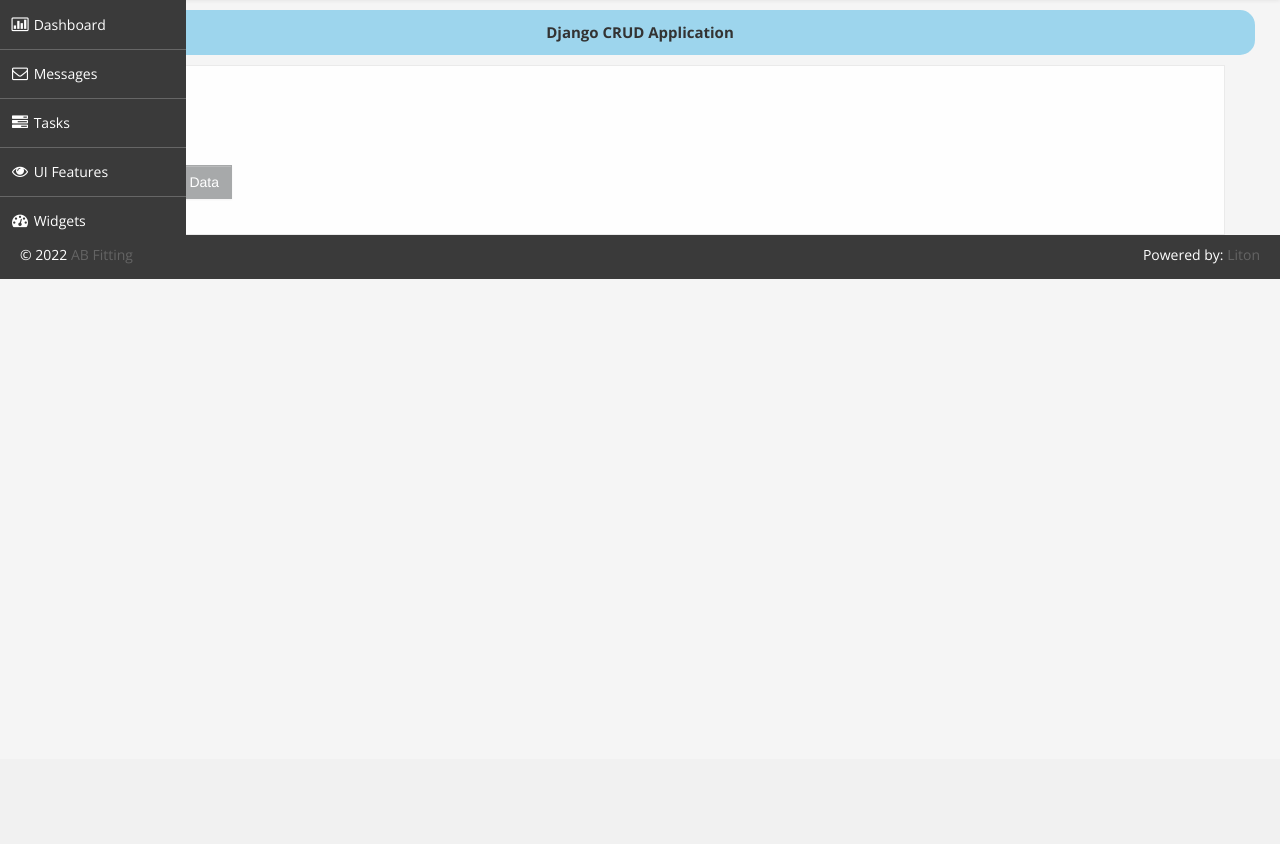
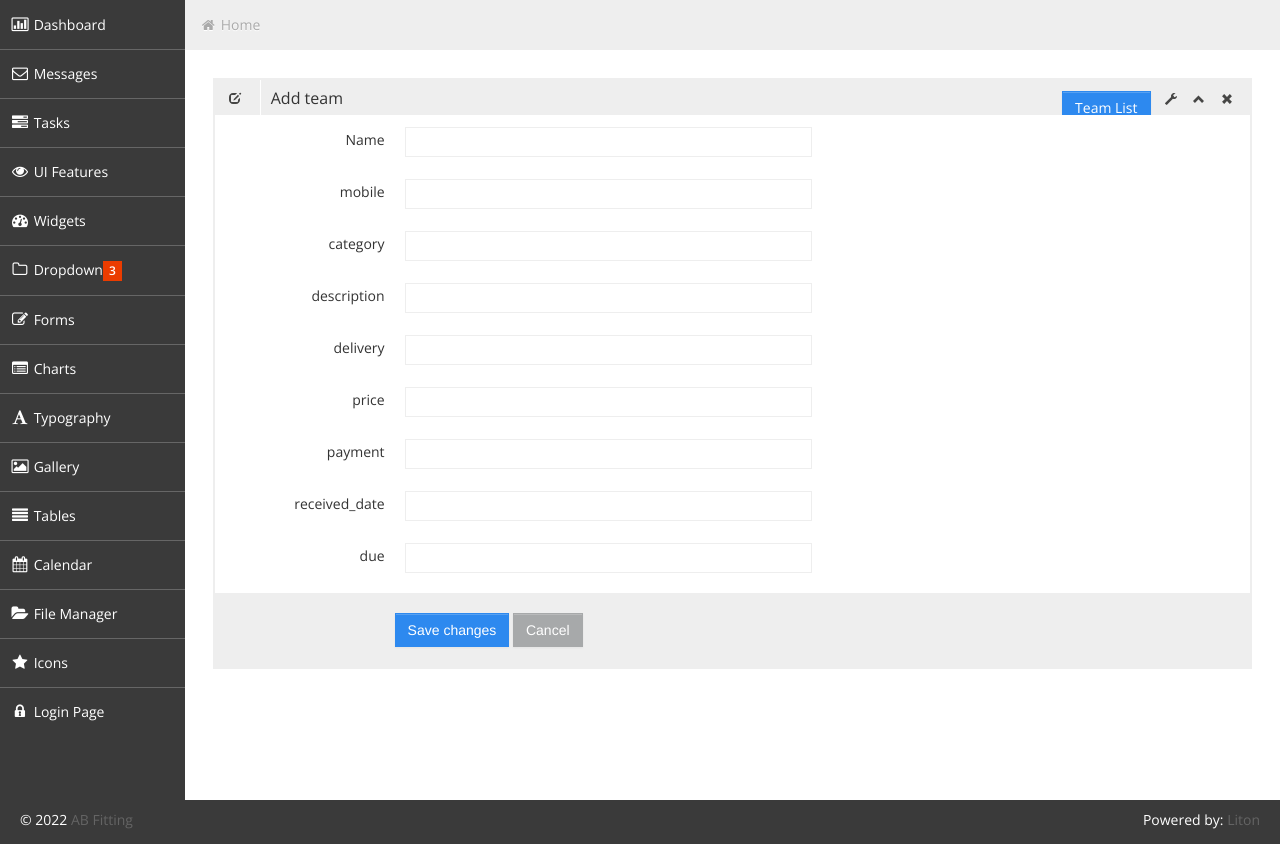
Before and after one commit to litonbairaggi/djabfitting, a Django app: page /order/create/ in a window 1280 px wide. Shown: the part 41-885 px from the top of the page. Before the commit the page ends 320 px from the top, so only its background shows below. Run offline with Django 3.2, Linux system fonts and the light colour scheme; some libraries are stand-ins or nearby versions.

Commit message:
add models on templates

```diff
--- a/templates/order/create.html
+++ b/templates/order/create.html
@@ -2,92 +2,103 @@
 {% block title %}Create Order{% endblock title %}
 {% block body %}
 {% load static %}
-<div class="container">
-    <!-- Content here -->
-        <div class="row gx-2 pt-3">
-        <h3 class="text-center" style="background-color: #87ceebcc; padding: 15px; border-radius: 15px; width: 100%;">Django CRUD Application</h3>
-            <div class="col-md-12 mt-4" style="border:1px solid #80808029; padding:15px;background-color:#ffffffde;">
 
-                <a class="btn btn-primary mb-3" href="#">Users List (Read)</a>
+<div id="content" class="span10">
+	<ul class="breadcrumb">
+		<li>
+			<i class="icon-home"></i>
+			<a href="#">Home</a>
+		</li>
+	</ul>
+	<div class="row-fluid sortable">
+		<div class="box span12">
+			<div class="box-header" data-original-title>
+				<h2>
+					<i class="halflings-icon edit"></i>
+					<span class="break"></span>Add team
 
-                {% comment %} <form action="" method="post">
+				</h2>
+				<div class="box-icon">
+				    <a href="/ems/show_team/" class="btn btn-primary teamlist">Team List</a>
+					<a href="#" class="btn-setting"><i class="halflings-icon wrench"></i></a>
+					<a href="#" class="btn-minimize"><i class="halflings-icon chevron-up"></i></a>
+					<a href="#" class="btn-close"><i class="halflings-icon remove"></i></a>
+				</div>
+			</div>
+			<div class="box-content">
+				<form method="POST" class="form-horizontal">
 				{% csrf_token %}
-                    {{form.as_p}}
-                    <input type="submit" value="Save">
-                </form> {% endcomment %}
 
-                <form method="post" novalidate>
-                    {% csrf_token %}
-                    <div class="mb-3">
-                        <label for="name" class="form-label">{{form.name.label}}</label>
-                        {{form.name}}
+                <div class="control-group">
+                    <label class="control-label" for="typeahead">Name </label>
+                    <div class="controls">
+                      <input type="text" class="span6 typeahead" id="typeahead"  data-provide="typeahead" data-items="4">
+                    </div>
+                </div>
+                <div class="control-group">
+                    <label class="control-label" for="typeahead">mobile </label>
+                    <div class="controls">
+                      <input type="text" class="span6 typeahead" id="typeahead"  data-provide="typeahead" data-items="4">
+                    </div>
+                </div>
+                <div class="control-group">
+                    <label class="control-label" for="typeahead">category </label>
+                    <div class="controls">
+                      <input type="text" class="span6 typeahead" id="typeahead"  data-provide="typeahead" data-items="4">
+                    </div>
                 </div>
 
-                    <div class="mb-3">
-                        <label for="email" class="form-label">{{form.email.label}}</label>
-                        {{form.email}}
+                <div class="control-group">
+                    <label class="control-label" for="typeahead">description </label>
+                    <div class="controls">
+                      <input type="text" class="span6 typeahead" id="typeahead"  data-provide="typeahead" data-items="4">
+                    </div>
+                </div>
+                <div class="control-group">
+                    <label class="control-label" for="typeahead">delivery </label>
+                    <div class="controls">
+                      <input type="text" class="span6 typeahead" id="typeahead"  data-provide="typeahead" data-items="4">
+                    </div>
                 </div>
 
-                    <div class="mb-3">
-                        <label for="mobile" class="form-label">{{form.mobile.label}}</label>
-                        {{form.mobile}}
+                <div class="control-group">
+                    <label class="control-label" for="typeahead">price </label>
+                    <div class="controls">
+                      <input type="text" class="span6 typeahead" id="typeahead"  data-provide="typeahead" data-items="4">
+                    </div>
                 </div>
 
-                    <div class="mb-3">
-                        <label for="department" class="form-label">{{form.department.label}}</label>
-                        {{form.department}}
+                <div class="control-group">
+                    <label class="control-label" for="typeahead">payment </label>
+                    <div class="controls">
+                      <input type="text" class="span6 typeahead" id="typeahead"  data-provide="typeahead" data-items="4">
+                    </div>
                 </div>
 
-                    <div class="mb-3">
-                        <label for="gender" class="form-label">{{form.gender.label}}</label><br/>
-                        {% for radio in  form.gender %}
-                            <div class="form-check form-check-inline">
-                                {{radio.tag}}
-                                <label class="form-check-label">{{radio.choice_label}}</label>
+                <div class="control-group">
+                    <label class="control-label" for="typeahead">received_date </label>
+                    <div class="controls">
+                      <input type="text" class="span6 typeahead" id="typeahead"  data-provide="typeahead" data-items="4">
                     </div>
-                        {% endfor %}
                 </div>
 
-                    <div class="mb-3">
-                        <label class="form-label">{{form.address.label}}</label>
-                        {{form.address}}
+                <div class="control-group">
+                    <label class="control-label" for="typeahead">due </label>
+                    <div class="controls">
+                      <input type="text" class="span6 typeahead" id="typeahead"  data-provide="typeahead" data-items="4">
+                    </div>
+                </div>
+                        <div class="form-actions">
+                            <button type="submit" class="btn btn-primary">Save changes</button>
+                            <button type="reset" class="btn">Cancel</button>
                         </div>
 
-                    <div class="mb-3">
-                        <label for="languages" class="form-label">{{form.language.label}}</label><br/>
-
-                        {% for checkbox in  form.language %}
-                            <div class="form-check form-check-inline">
-                                {{checkbox.tag}}
-                                <label class="form-check-label">{{checkbox.choice_label}}</label>
 					</div>
-                        {% endfor %}
-                    </div>
-
-                    <div class="mb-3">
-                        <button type="submit" class="btn btn-outline-primary">Save Data</button>
-                        <button type="reset" class="btn btn-outline-warning">Reset Data</button>
-                    </div>
-                <form>
-
-                {% if form.errors %}
-                    {% for field in form %}
-                        {% for error in field.errors %}
-                            <div class="alert alert-danger" role="alert">
-                            {{error}}
-                            </div>
-                        {% endfor %}
-                    {% endfor %}
-                {% endif %}
-
-                {% if messages %}
-                    {% for message in  messages %}
-                        <div class="alert alert-{{message.tags}}" role="alert">
-                        {{message}}
-                        </div>
-                    {% endfor %}
-                {% endif %}
+				</form>
 			</div>
 		</div>
+		<!--/span-->
+	</div>
+	<!--/row-->
 </div>
 {% endblock body %}
```
Lines whose indentation alone changed are shown as unchanged.
